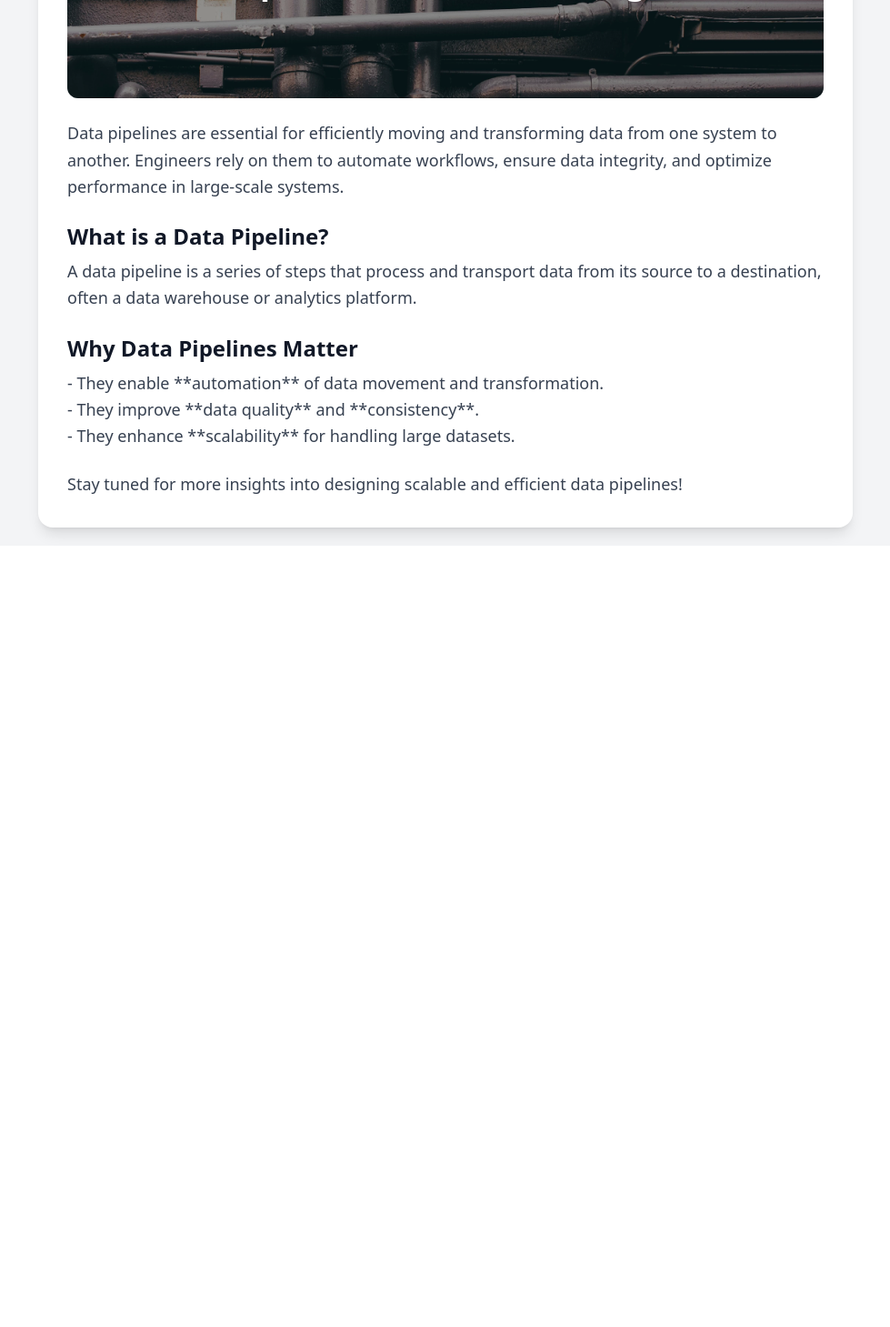
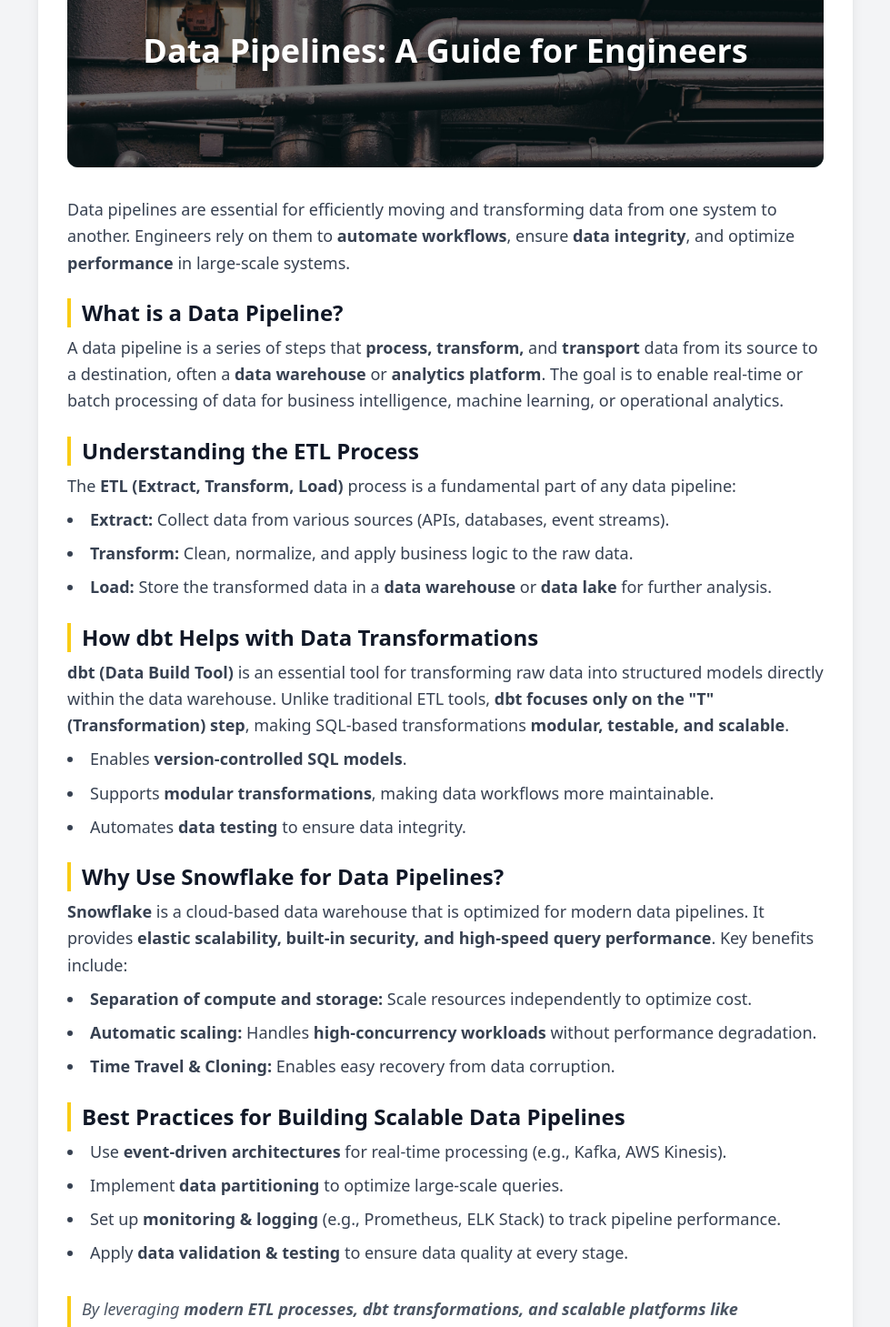
Before and after one commit to vcovelli/vc-portfolio, a React (Vite) app: page /vc-portfolio/blog/blogposts/data-pipelines in a window 1280 px wide. Shown: the part 200-1659 px from the top of the page at 91% size, without its empty margins (150-1129 px from the left). Before the commit the page ends 800 px from the top, so only its background shows below. Built offline with nearby package versions, Linux system fonts and the light colour scheme; no server answers.

Commit message:
Updated and further build out blog posts.

```diff
--- a/src/components/Blog/BlogPosts/CloudArchitecture.jsx
+++ b/src/components/Blog/BlogPosts/CloudArchitecture.jsx
@@ -3,8 +3,9 @@
 
 export default function CloudArchitecture() {
   return (
-    <div className="min-h-screen bg-gray-100 flex justify-center items-center">
+    <div className="min-h-screen bg-gray-100 flex justify-center pt-24 pb-12"> {/* Fixed Navbar Overlap */}
       <div className="max-w-4xl w-full bg-white rounded-2xl shadow-lg p-8">
+
         {/* Hero Section */}
         <motion.div
           className="relative w-full h-64 rounded-xl overflow-hidden"
@@ -17,8 +18,8 @@
             alt="Cloud Architecture"
             className="w-full h-full object-cover"
           />
-          <div className="absolute inset-0 bg-black bg-opacity-40 flex items-center justify-center">
-            <h1 className="text-white text-4xl font-bold text-center px-4">
+          <div className="absolute inset-0 bg-black bg-opacity-50 flex items-center justify-center">
+            <h1 className="text-white text-4xl font-bold text-center px-6 drop-shadow-lg">
               Optimizing Cloud Architecture for Scalability
             </h1>
           </div>
@@ -26,41 +27,52 @@
 
         {/* Blog Content */}
         <motion.div
-          className="mt-6 text-gray-700 text-lg leading-relaxed"
+          className="mt-8 text-gray-700 text-lg leading-relaxed"
           initial={{ opacity: 0, y: 50 }}
           animate={{ opacity: 1, y: 0 }}
           transition={{ duration: 0.8, delay: 0.2 }}
         >
           <p>
-            Cloud architecture plays a crucial role in ensuring applications remain **scalable, secure, and cost-efficient**.
-            Engineers must design systems that can **handle increasing workloads dynamically** while maintaining **performance and reliability**.
+            Cloud architecture plays a crucial role in ensuring applications remain
+            <span className="font-bold"> scalable, secure, and cost-efficient</span>.
+            Engineers must design systems that can
+            <span className="font-bold"> handle increasing workloads dynamically</span> while maintaining
+            <span className="font-bold"> performance and reliability</span>.
           </p>
 
-          <h2 className="mt-6 text-2xl font-semibold text-gray-900">Key Principles of Scalable Cloud Architecture</h2>
+          <h2 className="mt-6 text-2xl font-semibold text-gray-900 border-l-4 border-yellow-400 pl-3">
+            Key Principles of Scalable Cloud Architecture
+          </h2>
           <p className="mt-2">
-            Building a scalable cloud system requires **modular design, automation, and monitoring**. Here are some best practices:
+            Building a scalable cloud system requires
+            <span className="font-bold"> modular design, automation, and monitoring</span>.
+            Here are some best practices:
           </p>
 
-          <h3 className="mt-4 text-xl font-medium text-gray-800">1. Use Auto Scaling & Load Balancing</h3>
-          <p className="mt-2">
-            - Implement **Auto Scaling** to dynamically adjust resources based on traffic.<br />
-            - Use **Load Balancers** (e.g., AWS ALB, Nginx) to distribute incoming traffic efficiently.
-          </p>
+          {/* Section 1 */}
+          <h3 className="mt-6 text-xl font-medium text-gray-800">1. Use Auto Scaling & Load Balancing</h3>
+          <ul className="mt-2 list-disc list-inside space-y-2">
+            <li>Implement <span className="font-bold">Auto Scaling</span> to dynamically adjust resources based on traffic.</li>
+            <li>Use <span className="font-bold">Load Balancers</span> (e.g., AWS ALB, Nginx) to distribute incoming traffic efficiently.</li>
+          </ul>
 
-          <h3 className="mt-4 text-xl font-medium text-gray-800">2. Microservices & Containerization</h3>
-          <p className="mt-2">
-            - Break applications into **microservices** to improve scalability.<br />
-            - Use **containers** (Docker, Kubernetes) for better resource utilization.
-          </p>
+          {/* Section 2 */}
+          <h3 className="mt-6 text-xl font-medium text-gray-800">2. Microservices & Containerization</h3>
+          <ul className="mt-2 list-disc list-inside space-y-2">
+            <li>Break applications into <span className="font-bold">microservices</span> to improve scalability.</li>
+            <li>Use <span className="font-bold">containers</span> (Docker, Kubernetes) for better resource utilization.</li>
+          </ul>
 
-          <h3 className="mt-4 text-xl font-medium text-gray-800">3. Optimize Storage & Databases</h3>
-          <p className="mt-2">
-            - Use **object storage** (S3, Blob Storage) for large data handling.<br />
-            - Implement **database replication & partitioning** for high availability.
-          </p>
+          {/* Section 3 */}
+          <h3 className="mt-6 text-xl font-medium text-gray-800">3. Optimize Storage & Databases</h3>
+          <ul className="mt-2 list-disc list-inside space-y-2">
+            <li>Use <span className="font-bold">object storage</span> (S3, Blob Storage) for large data handling.</li>
+            <li>Implement <span className="font-bold">database replication & partitioning</span> for high availability.</li>
+          </ul>
 
-          <p className="mt-6">
-            By following these strategies, businesses can create **resilient and cost-efficient** cloud architectures that adapt to changing demands.
+          <p className="mt-8 border-l-4 border-yellow-400 pl-3 italic text-gray-600">
+            By following these strategies, businesses can create
+            <span className="font-bold"> resilient and cost-efficient</span> cloud architectures that adapt to changing demands.
           </p>
         </motion.div>
       </div>
--- a/src/components/Blog/BlogPosts/DataPipelines.jsx
+++ b/src/components/Blog/BlogPosts/DataPipelines.jsx
@@ -3,8 +3,9 @@
 
 export default function DataPipelines() {
   return (
-    <div className="min-h-screen bg-gray-100 flex justify-center items-center">
+    <div className="min-h-screen bg-gray-100 flex justify-center pt-24 pb-12">
       <div className="max-w-4xl w-full bg-white rounded-2xl shadow-lg p-8">
+
         {/* Hero Section */}
         <motion.div
           className="relative w-full h-64 rounded-xl overflow-hidden"
@@ -17,38 +18,91 @@
             alt="Data Pipelines"
             className="w-full h-full object-cover"
           />
-          <div className="absolute inset-0 bg-black bg-opacity-40 flex items-center justify-center">
-            <h1 className="text-white text-4xl font-bold">Data Pipelines: A Guide for Engineers</h1>
+          <div className="absolute inset-0 bg-black bg-opacity-50 flex items-center justify-center">
+            <h1 className="text-white text-4xl font-bold text-center px-6 drop-shadow-lg">
+              Data Pipelines: A Guide for Engineers
+            </h1>
           </div>
         </motion.div>
 
         {/* Blog Content */}
         <motion.div
-          className="mt-6 text-gray-700 text-lg leading-relaxed"
+          className="mt-8 text-gray-700 text-lg leading-relaxed"
           initial={{ opacity: 0, y: 50 }}
           animate={{ opacity: 1, y: 0 }}
           transition={{ duration: 0.8, delay: 0.2 }}
         >
           <p>
             Data pipelines are essential for efficiently moving and transforming data from one system to another.
-            Engineers rely on them to automate workflows, ensure data integrity, and optimize performance in large-scale systems.
+            Engineers rely on them to <span className="font-bold">automate workflows</span>,
+            ensure <span className="font-bold">data integrity</span>, and optimize <span className="font-bold">performance</span> in large-scale systems.
           </p>
 
-          <h2 className="mt-6 text-2xl font-semibold text-gray-900">What is a Data Pipeline?</h2>
+          {/* Section: What is a Data Pipeline? */}
+          <h2 className="mt-6 text-2xl font-semibold text-gray-900 border-l-4 border-yellow-400 pl-3">
+            What is a Data Pipeline?
+          </h2>
           <p className="mt-2">
-            A data pipeline is a series of steps that process and transport data from its source to a destination,
-            often a data warehouse or analytics platform.
+            A data pipeline is a series of steps that <span className="font-bold">process, transform,</span> and <span className="font-bold">transport</span> data from its source to a destination,
+            often a <span className="font-bold">data warehouse</span> or <span className="font-bold">analytics platform</span>.
+            The goal is to enable real-time or batch processing of data for business intelligence, machine learning, or operational analytics.
           </p>
 
-          <h2 className="mt-6 text-2xl font-semibold text-gray-900">Why Data Pipelines Matter</h2>
+          {/* Section: ETL (Extract, Transform, Load) */}
+          <h2 className="mt-6 text-2xl font-semibold text-gray-900 border-l-4 border-yellow-400 pl-3">
+            Understanding the ETL Process
+          </h2>
           <p className="mt-2">
-            - They enable **automation** of data movement and transformation.<br />
-            - They improve **data quality** and **consistency**.<br />
-            - They enhance **scalability** for handling large datasets.<br />
+            The <span className="font-bold">ETL (Extract, Transform, Load)</span> process is a fundamental part of any data pipeline:
           </p>
+          <ul className="mt-2 list-disc list-inside space-y-2">
+            <li><span className="font-bold">Extract:</span> Collect data from various sources (APIs, databases, event streams).</li>
+            <li><span className="font-bold">Transform:</span> Clean, normalize, and apply business logic to the raw data.</li>
+            <li><span className="font-bold">Load:</span> Store the transformed data in a <span className="font-bold">data warehouse</span> or <span className="font-bold">data lake</span> for further analysis.</li>
+          </ul>
 
-          <p className="mt-6">
-            Stay tuned for more insights into designing scalable and efficient data pipelines!
+          {/* Section: dbt for Data Transformations */}
+          <h2 className="mt-6 text-2xl font-semibold text-gray-900 border-l-4 border-yellow-400 pl-3">
+            How dbt Helps with Data Transformations
+          </h2>
+          <p className="mt-2">
+            <span className="font-bold">dbt (Data Build Tool)</span> is an essential tool for transforming raw data into structured models directly within the data warehouse.
+            Unlike traditional ETL tools, <span className="font-bold">dbt focuses only on the "T" (Transformation) step</span>, making SQL-based transformations <span className="font-bold">modular, testable, and scalable</span>.
+          </p>
+          <ul className="mt-2 list-disc list-inside space-y-2">
+            <li>Enables <span className="font-bold">version-controlled SQL models</span>.</li>
+            <li>Supports <span className="font-bold">modular transformations</span>, making data workflows more maintainable.</li>
+            <li>Automates <span className="font-bold">data testing</span> to ensure data integrity.</li>
+          </ul>
+
+          {/* Section: Why Use Snowflake for Data Pipelines? */}
+          <h2 className="mt-6 text-2xl font-semibold text-gray-900 border-l-4 border-yellow-400 pl-3">
+            Why Use Snowflake for Data Pipelines?
+          </h2>
+          <p className="mt-2">
+            <span className="font-bold">Snowflake</span> is a cloud-based data warehouse that is optimized for modern data pipelines.
+            It provides <span className="font-bold">elastic scalability, built-in security, and high-speed query performance</span>. Key benefits include:
+          </p>
+          <ul className="mt-2 list-disc list-inside space-y-2">
+            <li><span className="font-bold">Separation of compute and storage:</span> Scale resources independently to optimize cost.</li>
+            <li><span className="font-bold">Automatic scaling:</span> Handles <span className="font-bold">high-concurrency workloads</span> without performance degradation.</li>
+            <li><span className="font-bold">Time Travel & Cloning:</span> Enables easy recovery from data corruption.</li>
+          </ul>
+
+          {/* Section: Best Practices for Data Engineering */}
+          <h2 className="mt-6 text-2xl font-semibold text-gray-900 border-l-4 border-yellow-400 pl-3">
+            Best Practices for Building Scalable Data Pipelines
+          </h2>
+          <ul className="mt-2 list-disc list-inside space-y-2">
+            <li>Use <span className="font-bold">event-driven architectures</span> for real-time processing (e.g., Kafka, AWS Kinesis).</li>
+            <li>Implement <span className="font-bold">data partitioning</span> to optimize large-scale queries.</li>
+            <li>Set up <span className="font-bold">monitoring & logging</span> (e.g., Prometheus, ELK Stack) to track pipeline performance.</li>
+            <li>Apply <span className="font-bold">data validation & testing</span> to ensure data quality at every stage.</li>
+          </ul>
+
+          <p className="mt-8 border-l-4 border-yellow-400 pl-3 italic text-gray-600">
+            By leveraging <span className="font-bold">modern ETL processes, dbt transformations, and scalable platforms like Snowflake</span>,
+            data engineers can build <span className="font-bold">high-performance, cost-efficient</span> data pipelines that drive <span className="font-bold">real business value</span>.
           </p>
         </motion.div>
       </div>
```
